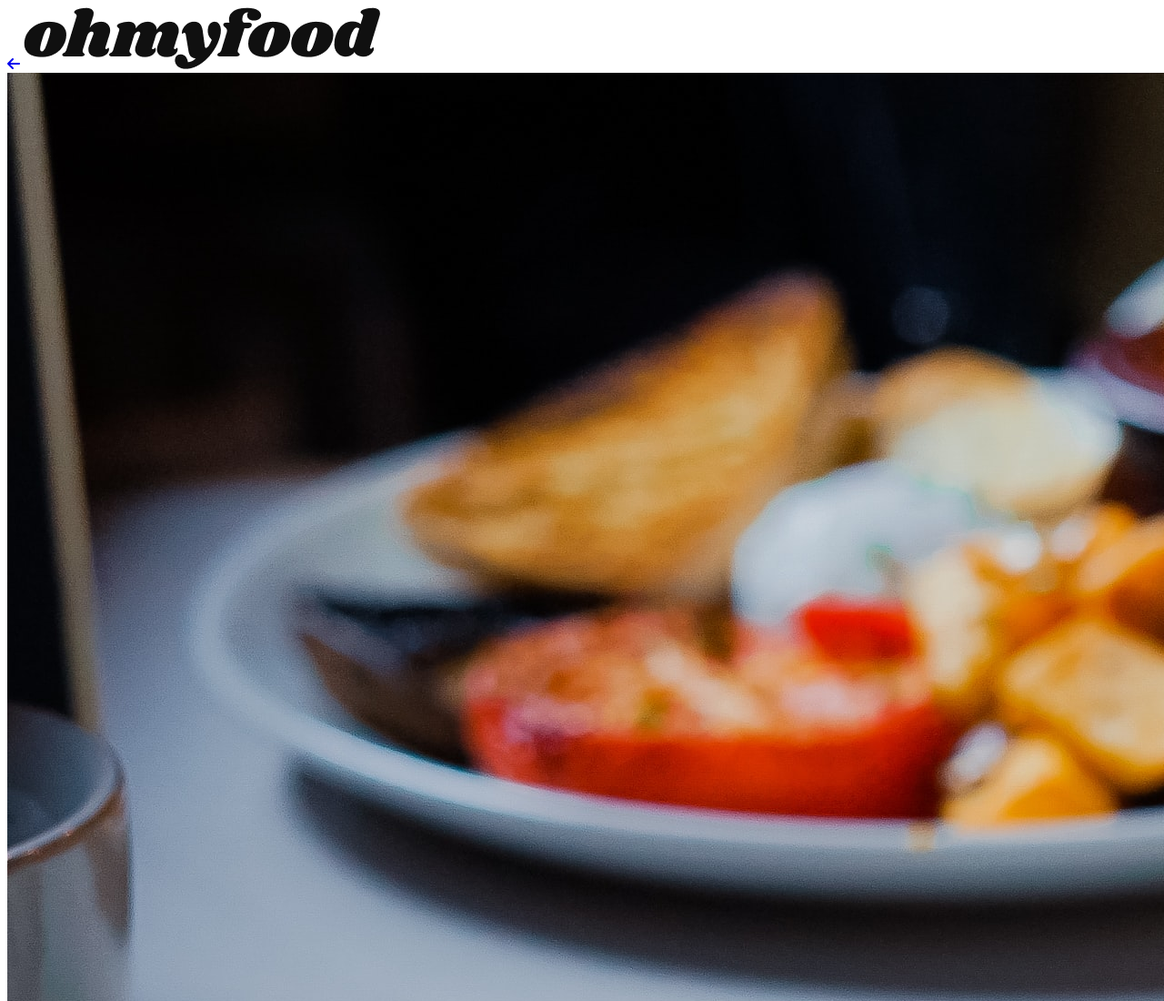
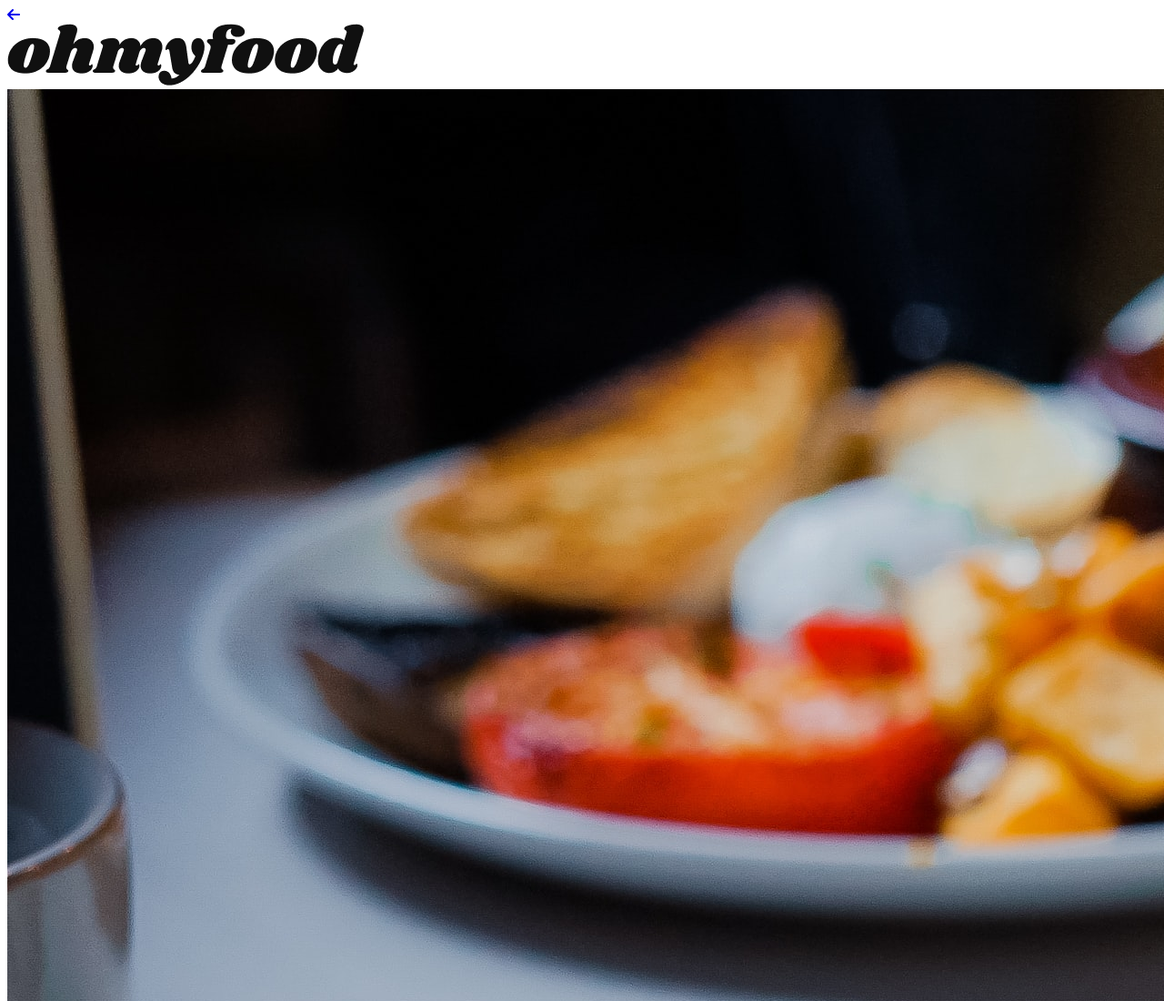
Before and after one commit to EliasDAHO/EliasDAHO_3_30082021, a plain HTML site: page alafrancaise.html in a window 1280 px wide. Shown: the top 1100 px of the page at 91% size. Drawn offline with Linux system fonts and the light colour scheme; a web font is replaced by a local one.

Commit message:
insertion

```diff
--- a/alafrancaise.html
+++ b/alafrancaise.html
@@ -17,7 +17,7 @@
 
         <header>
 
-          <a href="index.html"><i class="fas arrow fa-arrow-left"></i></a>
+          <div class="back"><a href="index.html"><i class="fas arrow fa-arrow-left"></i></a></div>
           <img src="images/logo/ohmyfood.png" alt="logo" class="logo-home">
 
         </header>
@@ -149,14 +149,7 @@
   <button id="button-commander">Commander</button>
 
         </main>
-
-
-
-
-
-
-
-        </body>
+      </body>
 
 
         <footer>
```
